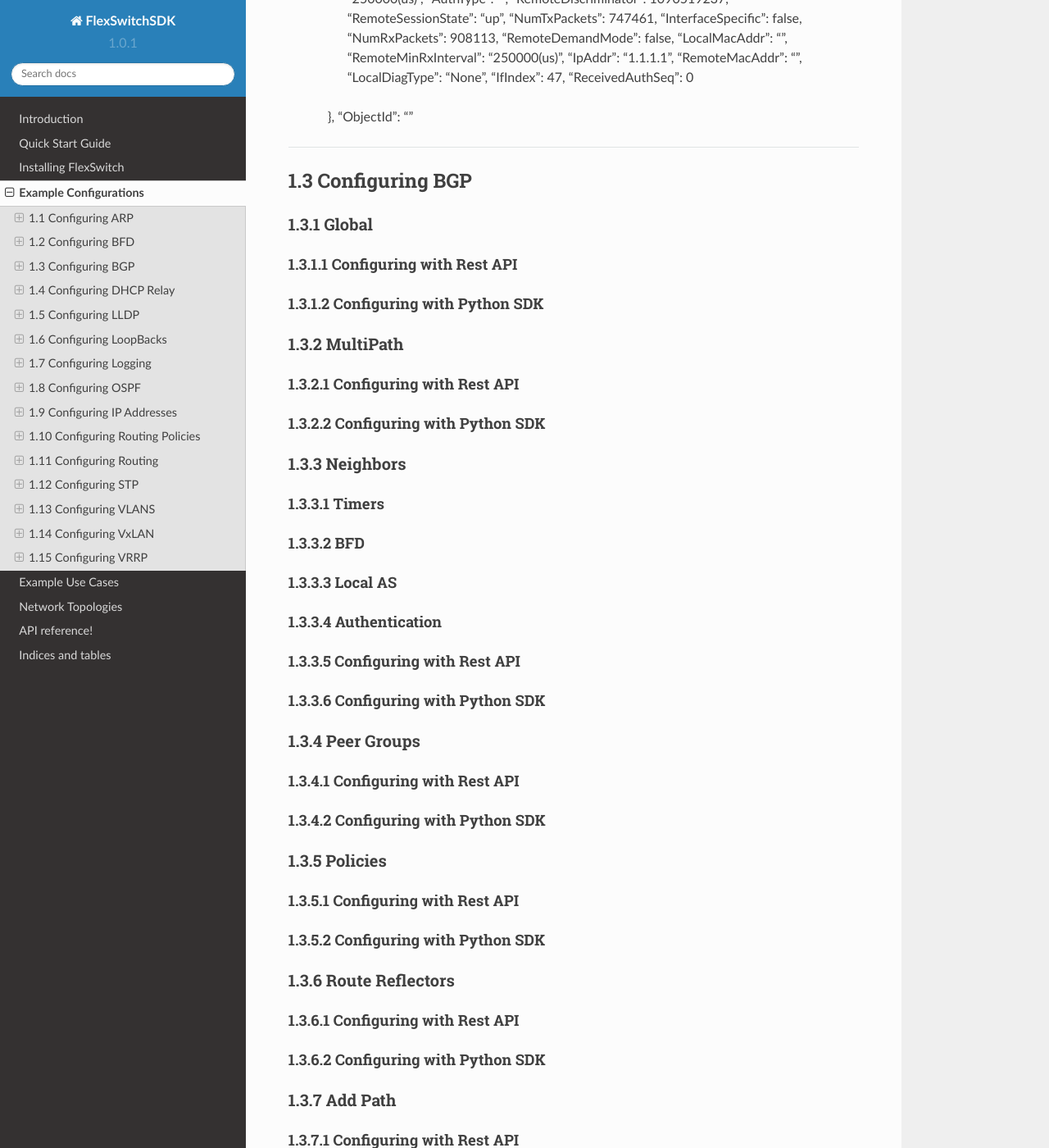
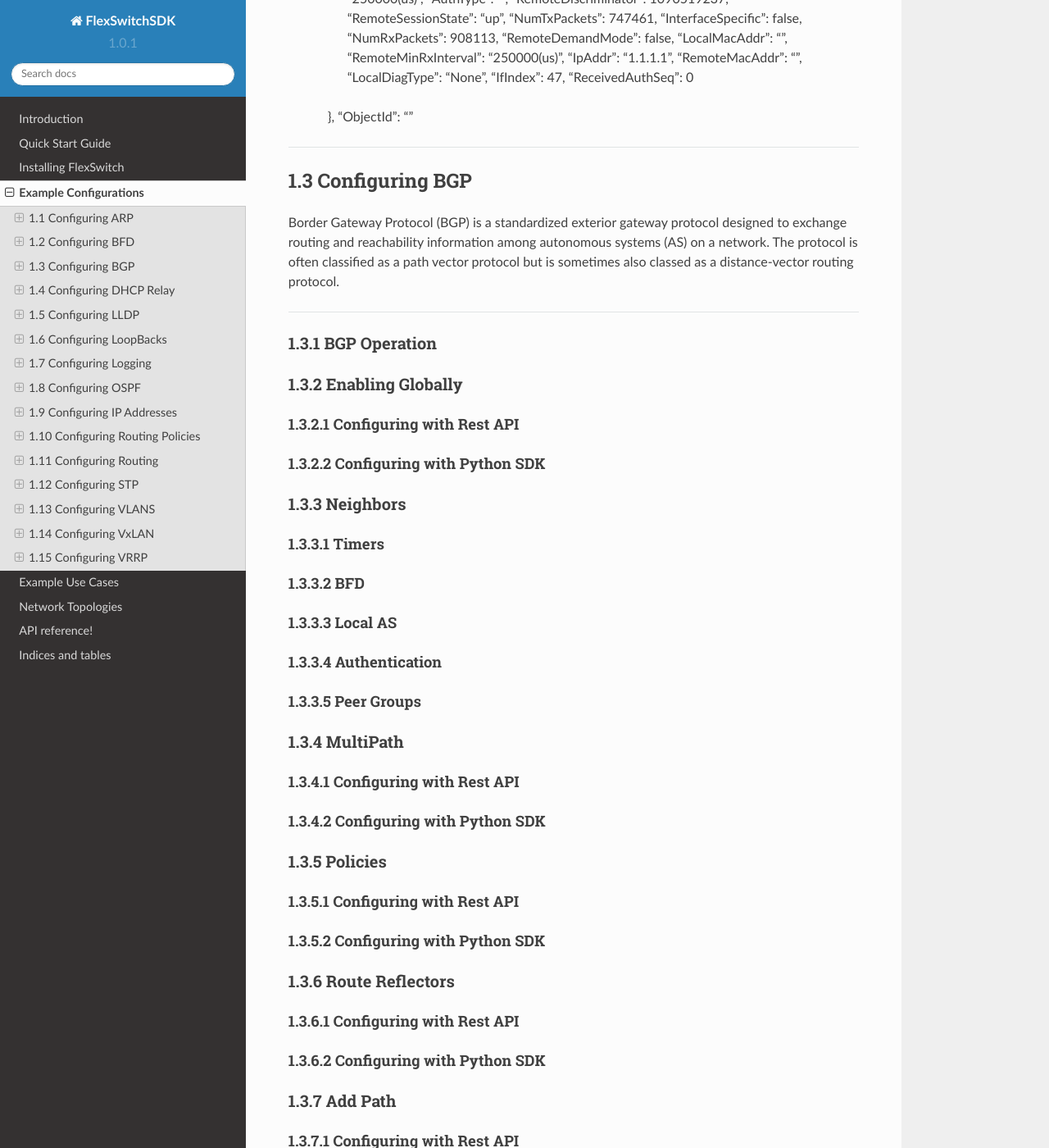
Before and after one commit to yorktips/flexSdk, a Sphinx documentation site: the page built from gendoc/source/example.rst, in a window 1280 px wide and 1400 px high, scrolled down 27816 px. Shown: the whole window at 82% size. Built offline with Sphinx 7.4.7 and the Read the Docs theme 2.0.0, drawn with Linux system fonts in a browser that asks for light colours; formulas are drawn with MathJax 3.

Commit message:
Updated doc

```diff
--- a/gendoc/source/example.rst
+++ b/gendoc/source/example.rst
@@ -1554,17 +1554,23 @@ acasella@snaproute-lab-r710-1:~$ python get_bfd.py
 Configuring BGP
 ---------------
 
-Global
-^^^^^^
+Border Gateway Protocol (BGP) is a standardized exterior gateway protocol designed to exchange routing and reachability information among autonomous systems (AS) on a network. The protocol is often classified as a path vector protocol but is sometimes also classed as a distance-vector routing protocol.
+
+-------------
+
+BGP Operation
+^^^^^^^^^^^^^^
+
+
+
+Enabling Globally
+^^^^^^^^^^^^^^^^^^
 
 Configuring with Rest API
 """"""""""""""""""""""""""""""""
-Configuring with Python SDK
-"""""""""""""""""""""""""""""""""""
-MultiPath
-^^^^^^^^^
-Configuring with Rest API
-""""""""""""""""""""""""""""""""
+
+
+
 Configuring with Python SDK
 """""""""""""""""""""""""""""""""""
 
@@ -1579,18 +1585,16 @@ Local AS
 Authentication
 """"""""""""""
 
+Peer Groups
+"""""""""""
+
+MultiPath
+^^^^^^^^^
 Configuring with Rest API
 """"""""""""""""""""""""""""""""
 Configuring with Python SDK
 """""""""""""""""""""""""""""""""""
 
-Peer Groups
-^^^^^^^^^^^^
-
-Configuring with Rest API
-""""""""""""""""""""""""""""""""
-Configuring with Python SDK
-"""""""""""""""""""""""""""""""""""
 
 Policies
 ^^^^^^^^^
@@ -1615,6 +1619,8 @@ Configuring with Rest API
 """"""""""""""""""""""""""""""""
 Configuring with Python SDK
 """""""""""""""""""""""""""""""""""
+
+
 
 Configuring DHCP Relay
 -----------------------
```
